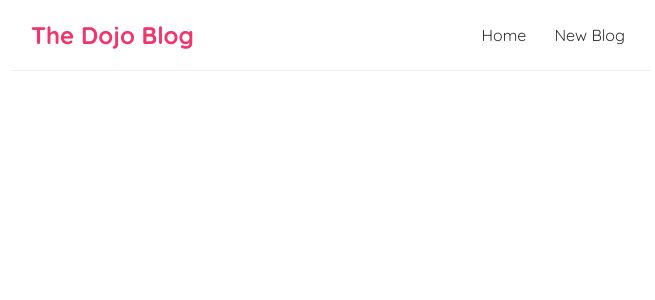
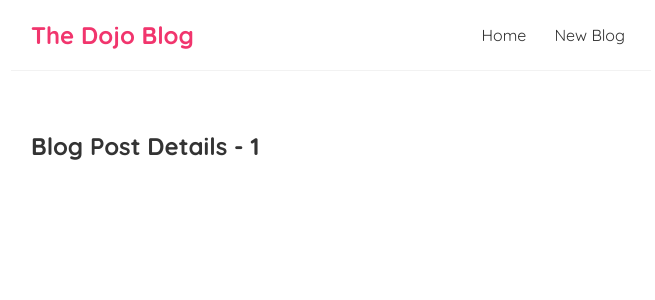
Before and after one commit to d-zucho/dojo-blog, a React (Create React App) app: page /blogs/1 in a window 1280 px wide. Shown: the top 300 px of the page, without its empty margins (309-964 px from the left). Built offline with nearby package versions, Linux system fonts and the light colour scheme.

Commit message:
Add Link functionality and dynamic url for different blog id

```diff
--- a/src/App.js
+++ b/src/App.js
@@ -3,6 +3,7 @@
 import Home from './components/HomeComponent/Home'
 import { BrowserRouter as Router, Route, Switch } from 'react-router-dom'
 import Create from './components/createComponent/Create'
+import BlogPost from './components/blogPostComponent/BlogPost'
 
 function App() {
   return (
@@ -17,6 +18,9 @@
             <Route path="/create">
               <Create />
             </Route>
+            <Route path="/blogs/:id">
+              <BlogPost />
+            </Route>
           </Switch>
         </div>
       </div>
--- a/src/components/blogListComponent/BlogList.js
+++ b/src/components/blogListComponent/BlogList.js
@@ -1,3 +1,5 @@
+import { Link } from 'react-router-dom'
+
 const BlogList = ({ blogs, title }) => {
   return (
     <div className="blog-list">
@@ -5,8 +7,10 @@
       {/* list of blogs */}
       {blogs.map((blog) => (
         <div className="blog-preview" key={blog.id}>
-          <h2>{blog.title}</h2>
-          <p>Written by, {blog.author}</p>
+          <Link to={`/blogs/${blog.id}`}>
+            <h2>{blog.title}</h2>
+            <p>Written by, {blog.author}</p>
+          </Link>
         </div>
       ))}
     </div>
--- /dev/null
+++ b/src/components/blogPostComponent/BlogPost.js
@@ -0,0 +1,13 @@
+import { useParams } from 'react-router-dom'
+
+const BlogPost = () => {
+  const { id } = useParams()
+
+  return (
+    <div className="blog-details">
+      <h2>Blog Post Details - {id} </h2>
+    </div>
+  )
+}
+
+export default BlogPost
--- a/src/index.css
+++ b/src/index.css
@@ -33,3 +33,7 @@
   margin: 40px auto;
   padding: 20px;
 }
+
+.blog-preview a {
+  text-decoration: none;
+}
```
